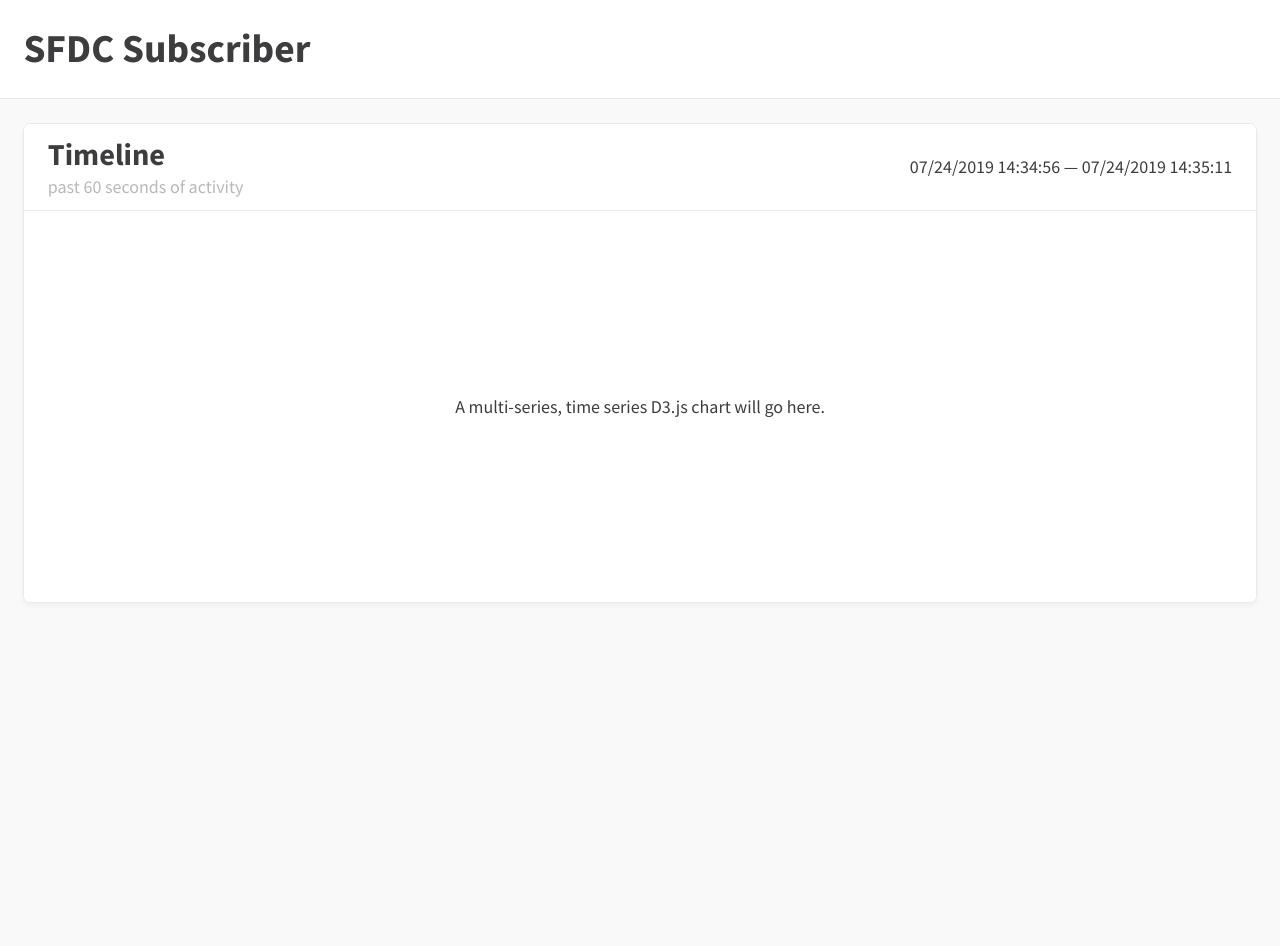
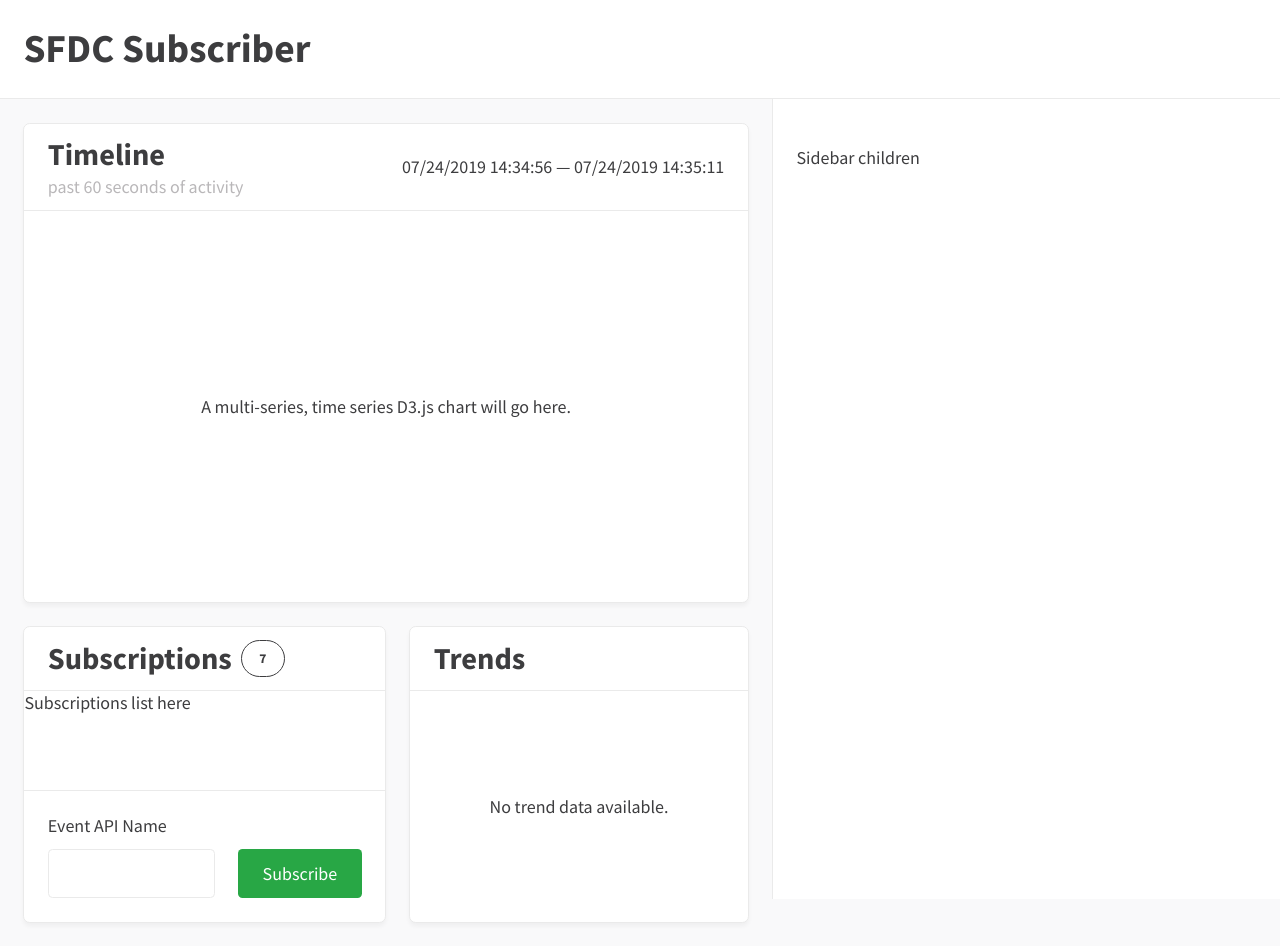
Before and after one commit to MatthewKosloski/sfdc-subscriber, a React (Create React App) app in the folder client/: page / in a window 1280 px wide. Before the commit the page ends 800 px from the top, so only its background shows below. Built offline with nearby package versions, Linux system fonts and the light colour scheme.

Commit message:
updated app

```diff
--- a/client/src/App.tsx
+++ b/client/src/App.tsx
@@ -2,7 +2,8 @@ import React, { Fragment, Component } from 'react';
 import { ThemeProvider } from 'styled-components';
 
 import { Row, Column } from './design-system/layout';
-import { GlobalStyle, Header, Main, TimelineCard } from './components';
+import { GlobalStyle, Header, Main, TimelineCard,
+	SubscriptionsCard, TrendsCard, Sidebar } from './components';
 import theme from './theme';
 
 class App extends Component {
@@ -13,15 +14,33 @@ class App extends Component {
 				<GlobalStyle />
 				<ThemeProvider theme={theme}>
 					<Fragment>
-						<Header title="SFDC Subscriber"/>
-						<div className="u-display-flex">
+						<Header
+							title="SFDC Subscriber" />
+						<div
+							className="u-display-flex">
 							<Main>
-								<Row style={{minHeight: '60vh'}}>
+								<Row
+									style={{minHeight: '60vh'}}>
 									<Column>
 										<TimelineCard />
 									</Column>
 								</Row>
+								<Row
+									style={{minHeight: '40vh'}}>
+									<Column
+										sizes={[['XS', 12], ['LG', 6]]}
+										className="u-pr-zero">
+										<SubscriptionsCard />
+									</Column>
+									<Column
+										sizes={[['XS', 12], ['LG', 6]]}>
+										<TrendsCard />
+									</Column>
+								</Row>
 							</Main>
+							<Sidebar>
+								<p>Sidebar children</p>
+							</Sidebar>
 						</div>
 					</Fragment>
 				</ThemeProvider>
```
